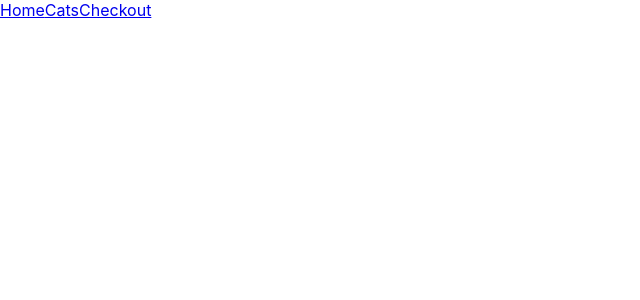
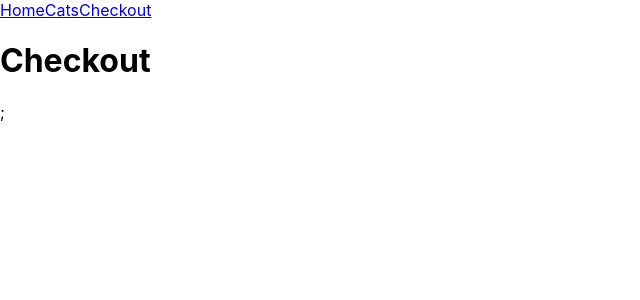
Before and after one commit to MullaneyDev/groupProject2, a React (Create React App) app in the folder cats4lyf/: page /checkout in a window 1280 px wide. Shown: the top 300 px of the page, without its empty margins (0-640 px from the left). Built offline with nearby package versions, Linux system fonts and the light colour scheme.

Commit message:
first checkout

```diff
--- a/cats4lyf/src/pages/checkout.js
+++ b/cats4lyf/src/pages/checkout.js
@@ -4,7 +4,42 @@ import Modal from "react-modal";
 Modal.setAppElement("#root");
 
 const CheckoutPage = ({ checkout, setCheckout }) => {
-  return;
+  const [modal, setModal] = useState(false);
+  function openModal2() {
+    setModal(true);
+  }
+  const closeModal = () => {
+    setModal(false);
+  };
+  function removeItem(index) {
+    let storedCheckout = [...checkout];
+    storedCheckout.splice(index, 1);
+    setCheckout(storedCheckout);
+  }
+
+  return (
+    <div>
+      <h1>Checkout</h1>;{console.log(checkout)}
+      {checkout.map((checkItem, index) => {
+        return (
+          <>
+            <div key={index}>
+              <img
+                className="catImage"
+                onClick={openModal2}
+                src={checkItem.url}
+                alt="cats"
+              ></img>
+            </div>
+          </>
+        );
+      })}
+      <Modal className="ModalStyle" isOpen={modal} onRequestClose={closeModal}>
+        <img className="catImage" src={checkout.url} alt="catimage"></img>
+        <button onClick={removeItem}>Delete Item</button>
+      </Modal>
+    </div>
+  );
 };
 
 export default CheckoutPage;
```
